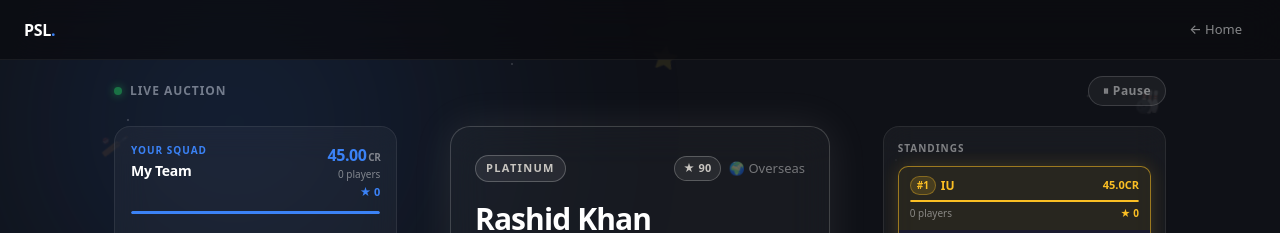
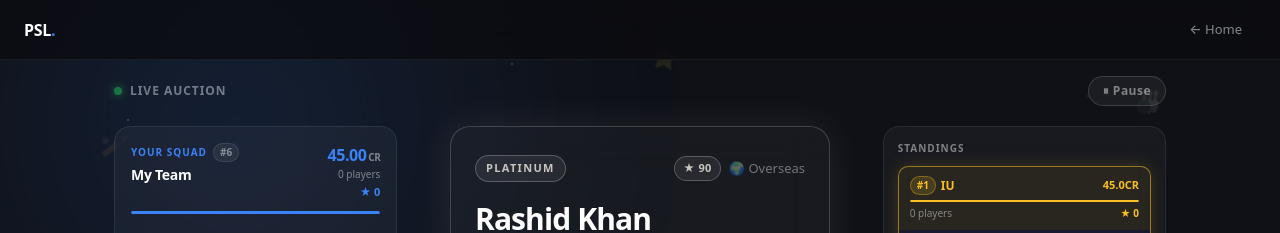
Before and after one commit to hasan-malik/cricket-auction, a React (Vite) app: page /cricket-auction/auction in a window 1280 px wide. Shown: the top 233 px of the page. Built offline with nearby package versions, Linux system fonts and the light colour scheme.

Commit message:
feat(standings): TeamPanel shows rank badge and gold styling when user holds #1

```diff
--- a/src/components/auction/TeamPanel.jsx
+++ b/src/components/auction/TeamPanel.jsx
@@ -16,14 +16,26 @@ const c = {
   border:  'rgba(255,255,255,0.08)',
 };
 
-export default function TeamPanel({ team, isUser, score, ratingTotal, isBlitz, totalBudget, requiredSlots, wkCountsAsBatsman, onViewSquad }) {
-  const pctLeft = (team.budget / totalBudget) * 100;
-  const accentColor = isUser ? '#3b82f6' : '#f59e0b';
+// Gold palette for #1 team — mirrors AIPanel
+const GOLD = {
+  border: 'rgba(251,191,36,0.55)',
+  bg:     'rgba(251,191,36,0.07)',
+  glow:   '0 0 18px rgba(251,191,36,0.18)',
+  text:   '#fbbf24',
+};
+
+export default function TeamPanel({ team, isUser, rank, score, ratingTotal, isBlitz, totalBudget, requiredSlots, wkCountsAsBatsman, onViewSquad }) {
+  const pctLeft   = (team.budget / totalBudget) * 100;
+  const isFirst   = rank === 1;
+  const accentColor = isFirst ? GOLD.text : isUser ? '#3b82f6' : '#f59e0b';
 
   return (
-    <div style={{
-      background: c.surface,
-      border: `1px solid ${c.border}`,
+    <div
+      onClick={onViewSquad}
+      style={{
+        background: isFirst ? GOLD.bg : c.surface,
+        border: `1px solid ${isFirst ? GOLD.border : c.border}`,
+        boxShadow: isFirst ? GOLD.glow : undefined,
         borderRadius: '16px',
         padding: '16px',
         backdropFilter: 'blur(16px)',
@@ -34,22 +46,42 @@ export default function TeamPanel({ team, isUser, score, ratingTotal, isBlitz, t
         minWidth: 0,
         maxHeight: '560px',
         cursor: onViewSquad ? 'pointer' : 'default',
+        transition: 'background 0.4s, border-color 0.4s, box-shadow 0.4s',
       }}
-    onClick={onViewSquad}
     >
       {/* Header */}
       <div>
         <div style={{ display: 'flex', justifyContent: 'space-between', alignItems: 'flex-start' }}>
           <div>
-            <div style={{
+            <div style={{ display: 'flex', alignItems: 'center', gap: '6px', marginBottom: '2px' }}>
+              <span style={{
                 fontSize: '10px',
                 fontWeight: 700,
                 letterSpacing: '0.1em',
                 textTransform: 'uppercase',
                 color: accentColor,
-              marginBottom: '2px',
               }}>
                 {isUser ? 'Your Squad' : 'AI Squad'}
+              </span>
+              {rank != null && (
+                <motion.span
+                  key={rank}
+                  initial={{ opacity: 0, scale: 0.7 }}
+                  animate={{ opacity: 1, scale: 1 }}
+                  transition={{ duration: 0.25 }}
+                  style={{
+                    fontSize: '10px',
+                    fontWeight: 800,
+                    color: isFirst ? GOLD.text : c.muted,
+                    background: isFirst ? 'rgba(251,191,36,0.15)' : 'rgba(255,255,255,0.06)',
+                    border: `1px solid ${isFirst ? 'rgba(251,191,36,0.35)' : 'rgba(255,255,255,0.1)'}`,
+                    borderRadius: '9999px',
+                    padding: '1px 6px',
+                  }}
+                >
+                  #{rank}
+                </motion.span>
+              )}
             </div>
             <div style={{
               fontSize: '14px',
```
Lines whose indentation alone changed are shown as unchanged.
